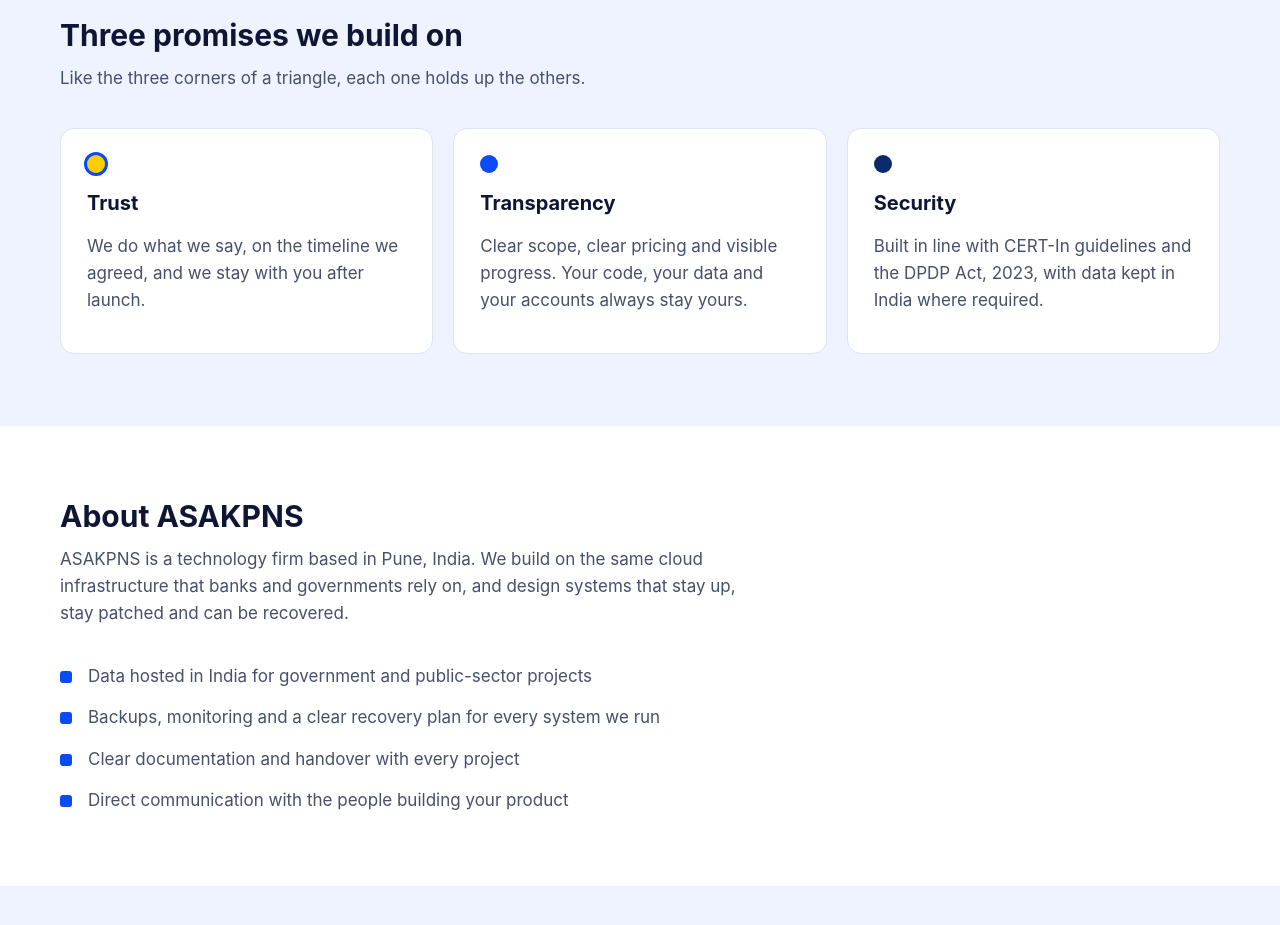
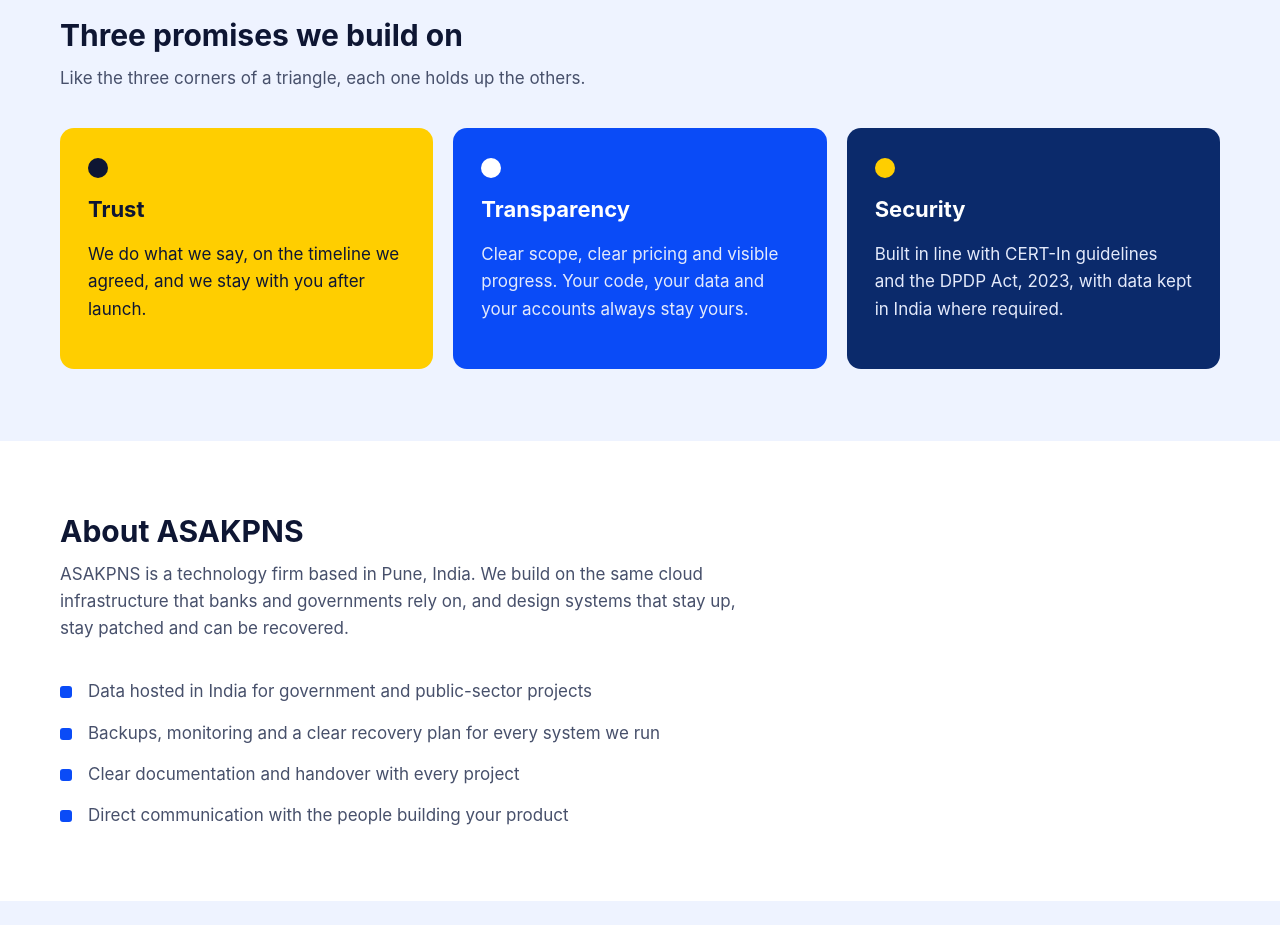
Before and after one commit to anupshokhwal/asakpns-site, a plain HTML site: page public/index.html in a window 1280 px wide. Shown: the part 1400-2325 px from the top of the page. Drawn offline with Linux system fonts and the light colour scheme.

Commit message:
Values section: each card in its own brand color
Trust in yellow, Transparency in Signal Blue, Security in Deep Blue.

Co-Authored-By: Claude Opus 5.5 <noreply@anthropic.com>
Claude-Session: https://claude.ai/code/session_01Lveg57uW4ouxY1mDvVo74N

```diff
--- a/public/index.html
+++ b/public/index.html
@@ -96,17 +96,17 @@
       <h2>Three promises we build on</h2>
       <p class="lead">Like the three corners of a triangle, each one holds up the others.</p>
       <div class="grid">
-        <div class="card">
+        <div class="card value trust">
           <span class="dot trust" aria-hidden="true"></span>
           <h3>Trust</h3>
           <p>We do what we say, on the timeline we agreed, and we stay with you after launch.</p>
         </div>
-        <div class="card">
+        <div class="card value transparency">
           <span class="dot transparency" aria-hidden="true"></span>
           <h3>Transparency</h3>
           <p>Clear scope, clear pricing and visible progress. Your code, your data and your accounts always stay yours.</p>
         </div>
-        <div class="card">
+        <div class="card value security">
           <span class="dot security" aria-hidden="true"></span>
           <h3>Security</h3>
           <p>Built in line with CERT-In guidelines and the DPDP Act, 2023, with data kept in India where required.</p>
--- a/public/styles.css
+++ b/public/styles.css
@@ -139,6 +139,19 @@ h2 { font-size: 30px; margin: 0 0 12px; line-height: 1.2; }
 .dot.transparency { background: var(--blue); }
 .dot.security { background: var(--deep); }
 
+/* Each value card in its own brand color */
+.values .card.value { border: none; padding: 30px 28px 34px; }
+.values .card.value h3 { font-size: 22px; }
+.values .card.trust { background: var(--yellow); color: var(--ink); }
+.values .card.trust p { color: var(--ink); }
+.values .card.transparency { background: var(--blue); color: #FFFFFF; }
+.values .card.security { background: var(--deep); color: #FFFFFF; }
+.values .card.transparency p, .values .card.security p { color: #E4EAFB; }
+.values .card.value .dot { width: 20px; height: 20px; box-shadow: none; }
+.values .card.trust .dot { background: var(--ink); }
+.values .card.transparency .dot, .values .card.security .dot { background: #FFFFFF; }
+.values .card.security .dot { background: var(--yellow); }
+
 .points { list-style: none; padding: 0; margin: 0; display: grid; gap: 14px; }
 .points li { padding-left: 28px; position: relative; color: var(--ink-soft); }
 .points li::before {
```
